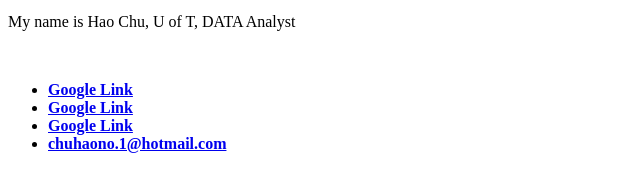
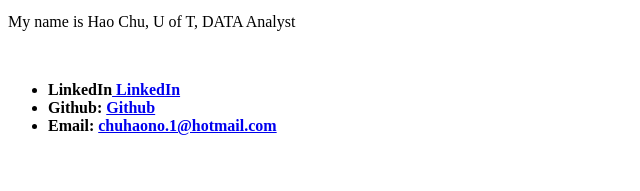
Before and after one commit to chuhaovince/chuhaovince.github.io, a plain HTML site: page index.html in a window 1280 px wide. Shown: the part 101-292 px from the top of the page, without its empty margins (0-640 px from the left). Drawn offline with Linux system fonts and the light colour scheme.

Commit message:
update index.html

```diff
--- a/index.html
+++ b/index.html
@@ -16,10 +16,9 @@
   </p>
   <br>
   <ul>
-    <li><strong> <a href = "https://www.google.ca/">  Google Link </a></strong> </li>
-    <li><strong> <a href = "https://www.linkedin.com/feed/">  Google Link </a> </strong></li>
-    <li> <strong> <a href = "https://www.google.ca">  Google Link </a></strong> </li>
-    <li><strong> <a href = "mailto:chuhaono.1@hotamil.com">  chuhaono.1@hotmail.com </a></strong> </li>
+    <li> <strong> LinkedIn<a href = "https://www.linkedin.com/feed/">  LinkedIn </a></strong> </li>
+    <li><strong> Github: <a href = "https://github.com/">  Github</a></strong> </li>
+    <li><strong> Email: <a href = "mailto:chuhaono.1@hotamil.com">  chuhaono.1@hotmail.com </a></strong> </li>
   </ul>
 </body>
 
```
